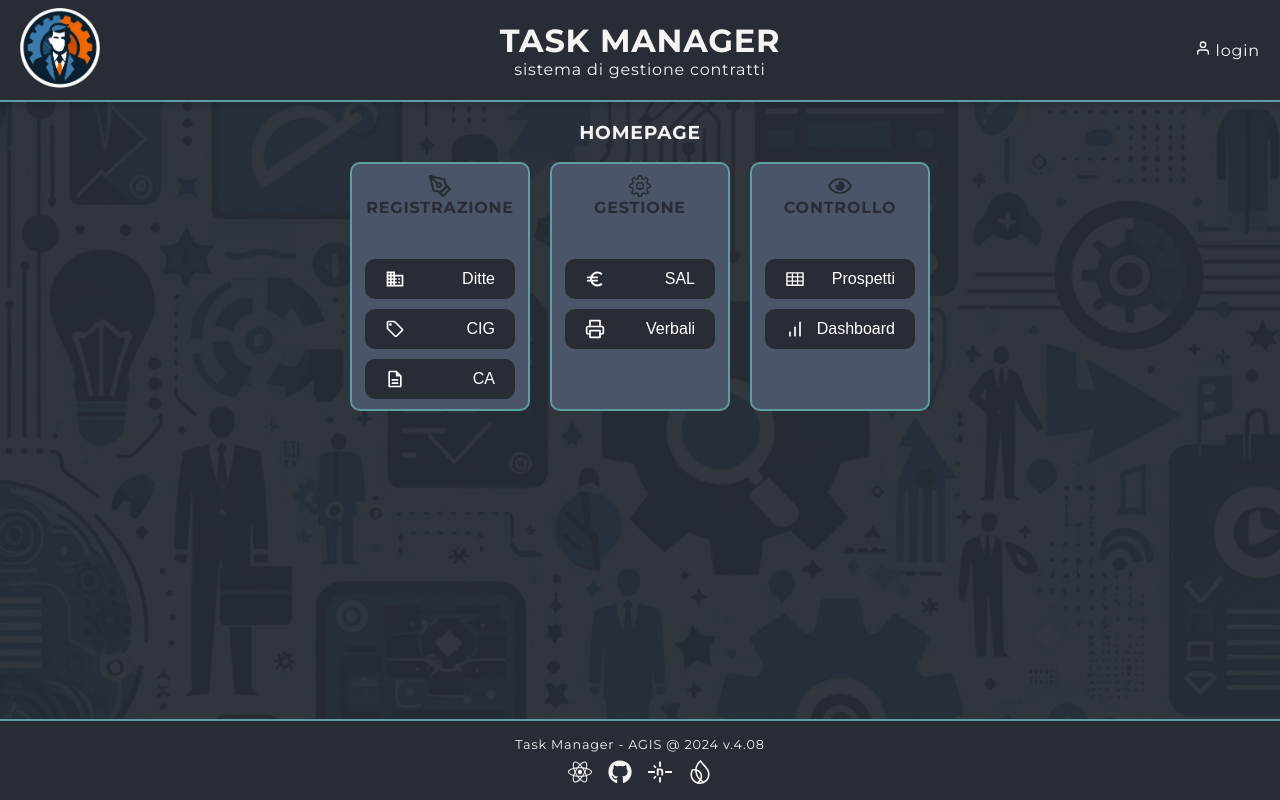
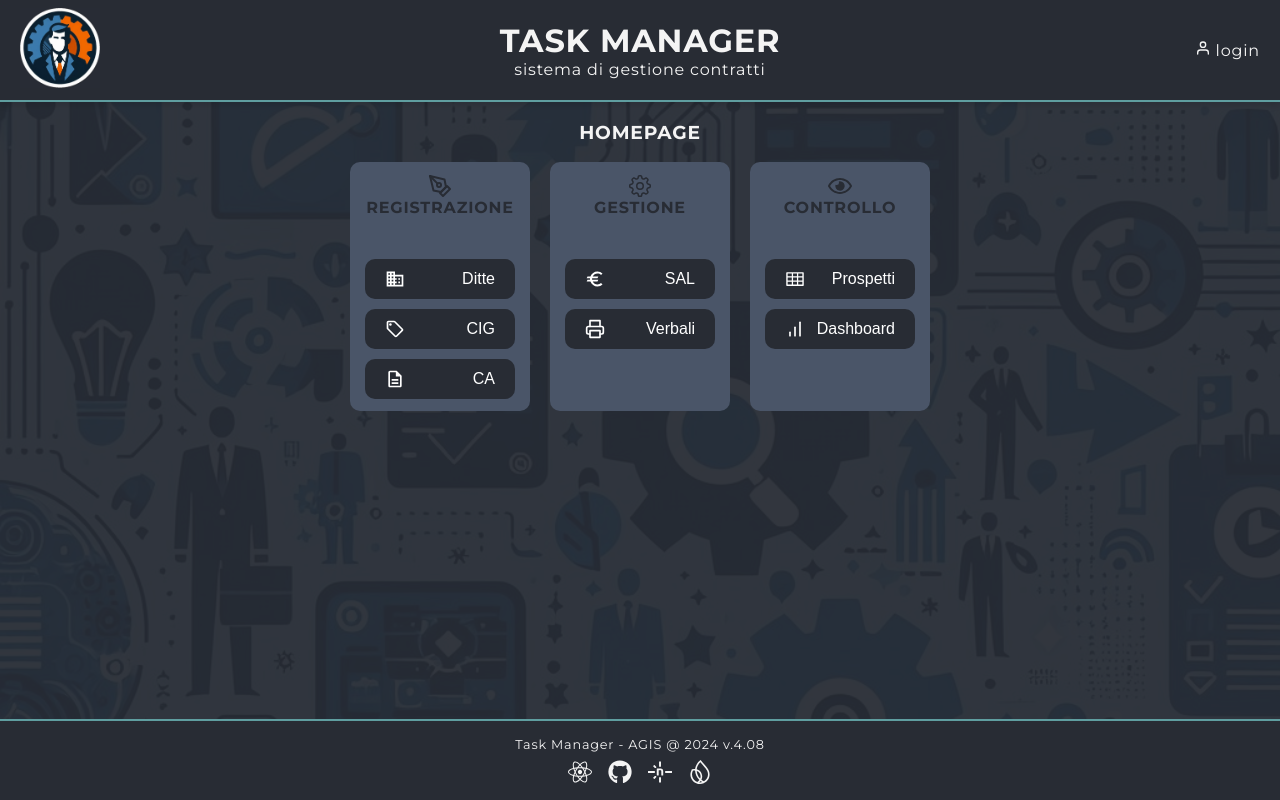
Before and after one commit to RobertoCastelli/task-manager, a React (Create React App) app: page / in a window 1280 px wide. Built offline with nearby package versions, Linux system fonts and the light colour scheme; no server answers; the database is empty.

Commit message:
Rimosso border dai frame

```diff
--- a/src/styles/DitteForm.css
+++ b/src/styles/DitteForm.css
@@ -6,7 +6,7 @@
     max-width: 500px; /* Imposta una larghezza massima per il form */
     margin: auto; /* Centra il form nella pagina */
     padding: 20px;
-    border: 2px solid var(--cadet-blue);
+    border: 2px solid transparent;
     border-radius: 10px;
     box-shadow: 0 4px 8px rgba(0, 0, 0, 0.1);
     background-color: var(--grey); /* Grigio più bluastro */
--- a/src/styles/Footer.css
+++ b/src/styles/Footer.css
@@ -1,6 +1,7 @@
 /* Stili per il footer */
 footer {
   padding: 1rem;
+  margin-top: 10px;
   box-shadow: 0 4px 6px rgba(0, 0, 0, 0.1);
   font-size: 0.8rem;
   text-align: center;
--- a/src/styles/HomePage.css
+++ b/src/styles/HomePage.css
@@ -49,7 +49,7 @@
     justify-content: flex-start;
     align-items: center;
     padding: 10px;
-    border: 2px solid var(--cadet-blue);
+    border: 2px solid transparent;
     border-radius: 10px;
     background-color: var(--grey);
     flex-direction: column;
```
